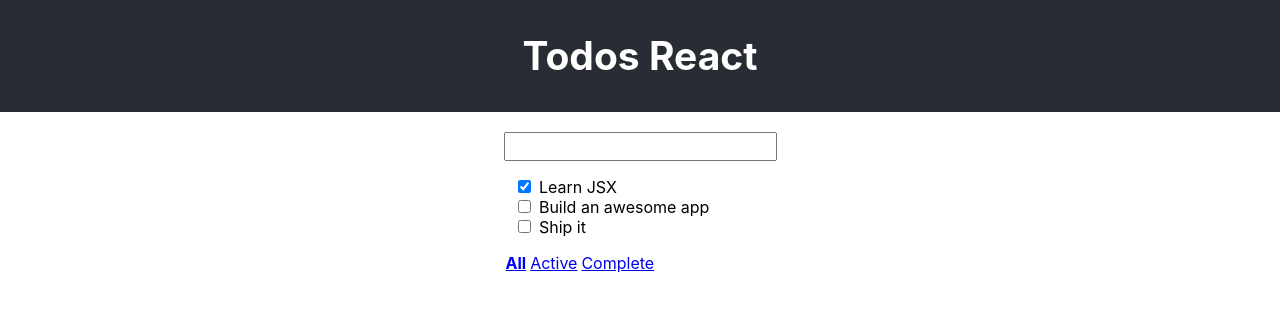
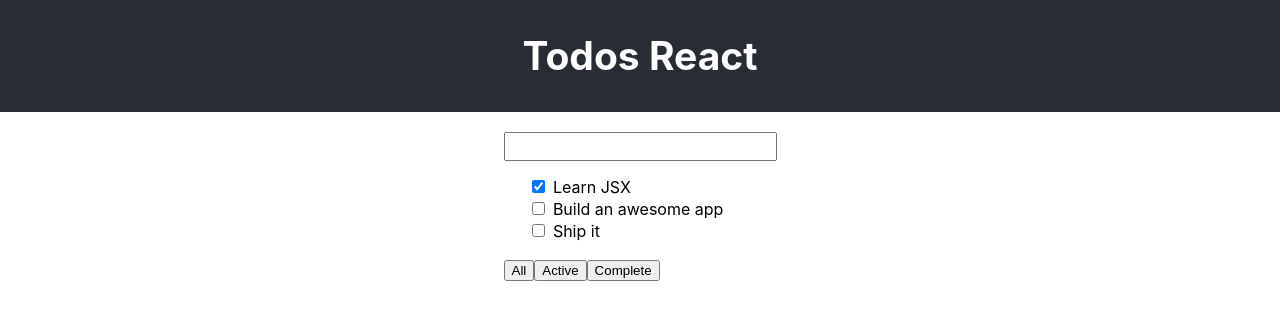
Before and after one commit to daveyoon64/mondesi, a React (Create React App) app: page / in a window 1280 px wide. Shown: the top 320 px of the page. Built offline with nearby package versions, Linux system fonts and the light colour scheme.

Commit message:
Refactored Link, TodoItem, index to clear error and warning messages

```diff
--- a/src/components/Link.js
+++ b/src/components/Link.js
@@ -10,7 +10,7 @@ export class Link extends Component {
   }
   render() {
     const activeClass = this.context.route === this.props.to ? 'active' : '';
-    return <a href="#" className={activeClass} onClick={this.handleClick}>{this.props.children}</a>
+    return <button className={activeClass} onClick={this.handleClick}>{this.props.children}</button>
   }
 }
 
--- a/src/components/TodoItem.js
+++ b/src/components/TodoItem.js
@@ -7,7 +7,7 @@ export const TodoItem = (props) => {
   const handleRemove = partial(props.handleRemove, props.id);
   return (
     <li>
-      <span className='delete-item'><a href="#" onClick={handleRemove}>X</a></span>
+      <span className='delete-item'><button onClick={handleRemove}>X</button></span>
       <input type="checkbox" onChange={() => props.handleToggle(props.id)}
         checked={props.isComplete}/> {props.name}
     </li>
--- a/src/index.js
+++ b/src/index.js
@@ -7,7 +7,7 @@ import reportWebVitals from './reportWebVitals';
 
 ReactDOM.render(
   <React.StrictMode>
-    <Router><App /></Router>
+    <Router to='/'><App /></Router>
   </React.StrictMode>,
   document.getElementById('root')
 );
```
